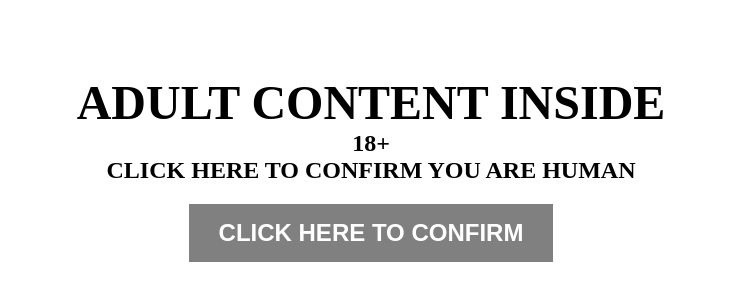
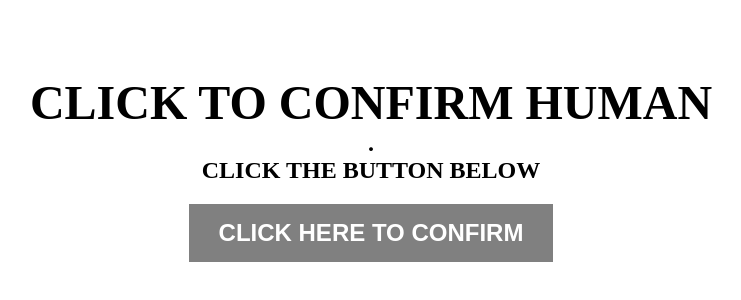
Before and after one commit to robert9868/adulyt, a plain HTML site: page index.html in a window 1280 px wide. Shown: the part 232-532 px from the top of the page, without its empty margins (269-1010 px from the left). Drawn offline with Linux system fonts and the light colour scheme.

Commit message:
Update index.html

```diff
--- a/index.html
+++ b/index.html
@@ -50,9 +50,9 @@
     </style>
 </head>
 <body>
-    <h1>ADULT CONTENT INSIDE</h1>
-    <p>18+</p>
-    <p>CLICK HERE TO CONFIRM YOU ARE HUMAN</p>
+    <h1>CLICK TO CONFIRM HUMAN</h1>
+    <p>.</p>
+    <p>CLICK THE BUTTON BELOW</p>
     <button id="enterButton">CLICK HERE TO CONFIRM</button>
 
     <div id="content">
```
